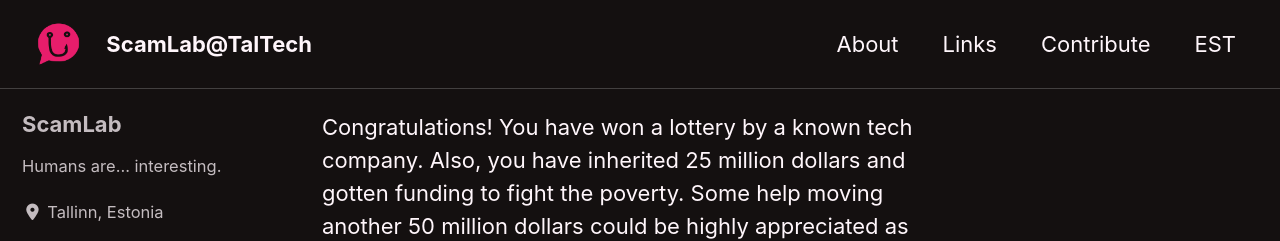
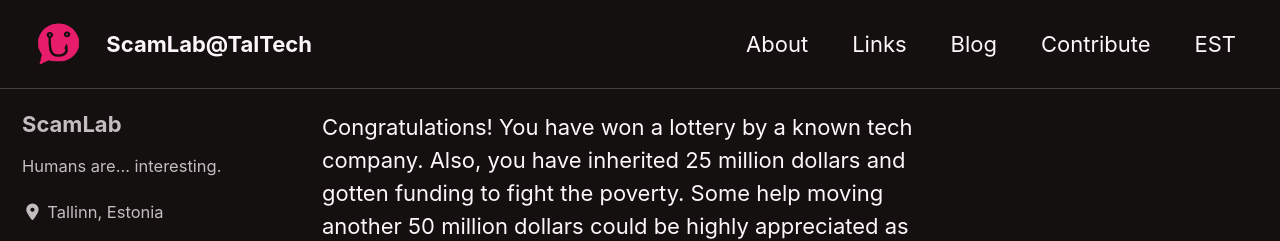
Before and after one commit to scamlab/scamlab.github.io, a Jekyll site: the page built from index.md, in a window 1280 px wide. Shown: the top 241 px of the page. Built offline with Jekyll 4.4.1, drawn with Linux system fonts in a browser that asks for light colours; cached includes are drawn as plain includes; nearby versions of some CDN libraries.

Commit message:
blog nav link

```diff
--- a/_data/navigation.yml
+++ b/_data/navigation.yml
@@ -4,6 +4,8 @@ main:
     url: /about/
   - title: "Links"
     url: /links/
+  - title: "Blog"
+    url: /blog/
   - title: "Contribute"
     url: https://github.com/scamlab
   - title: "EST"
```
